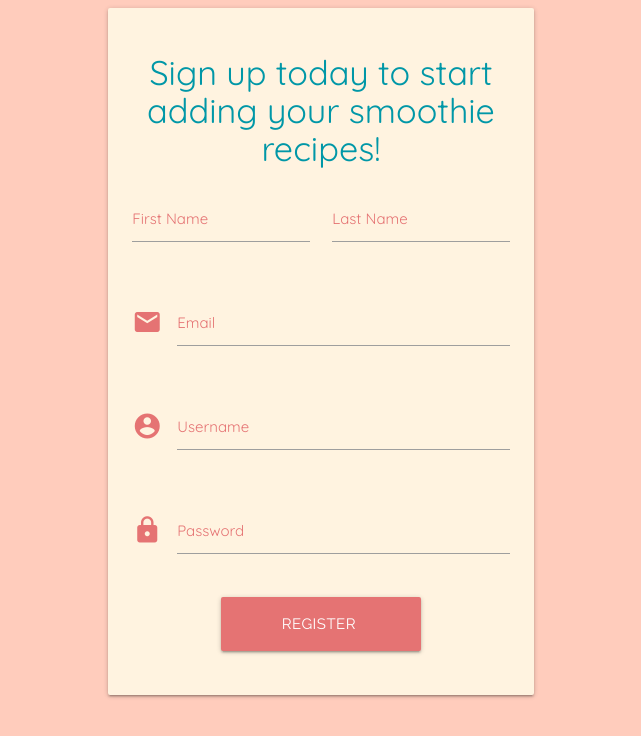
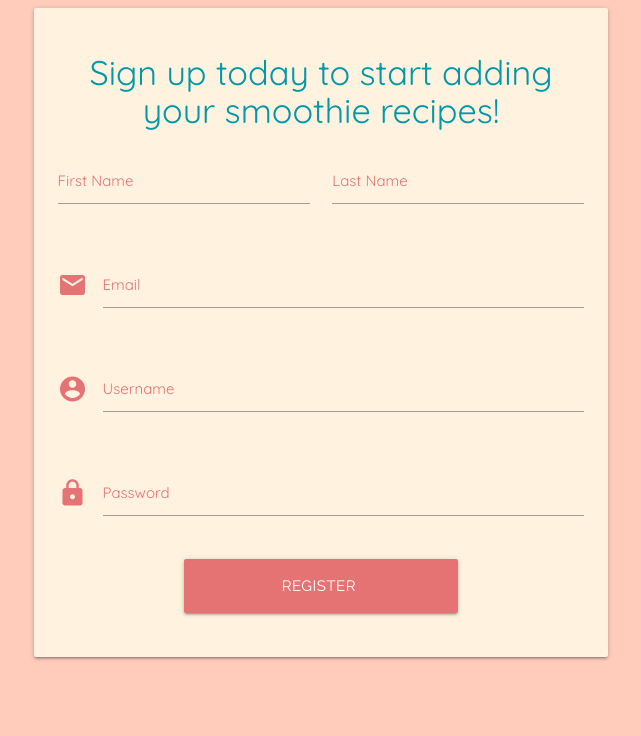
Before and after one commit to RoxJade/nutri-smooth, a Flask app: page /register in a window 1280 px wide. Shown: the part 64-800 px from the top of the page, without its empty margins (319-960 px from the left). Run offline with Flask 2, Linux system fonts and the light colour scheme; some libraries are stand-ins or nearby versions.

Commit message:
Increased width of the registration form

```diff
--- a/templates/register.html
+++ b/templates/register.html
@@ -2,7 +2,7 @@
 {% block content %}
 
 <div class="row">
-    <form class="col s12 m6 offset-m3" method="POST" action="{{ url_for('register') }}">
+    <form class="col s12 m8 offset-m2" method="POST" action="{{ url_for('register') }}">
         <div class="card-panel orange lighten-5">
             <h4 class="center-align cyan-text text-darken-2">Sign up today to start adding your smoothie recipes!</h4>
             <!-- First Name, Last Name -->
```
